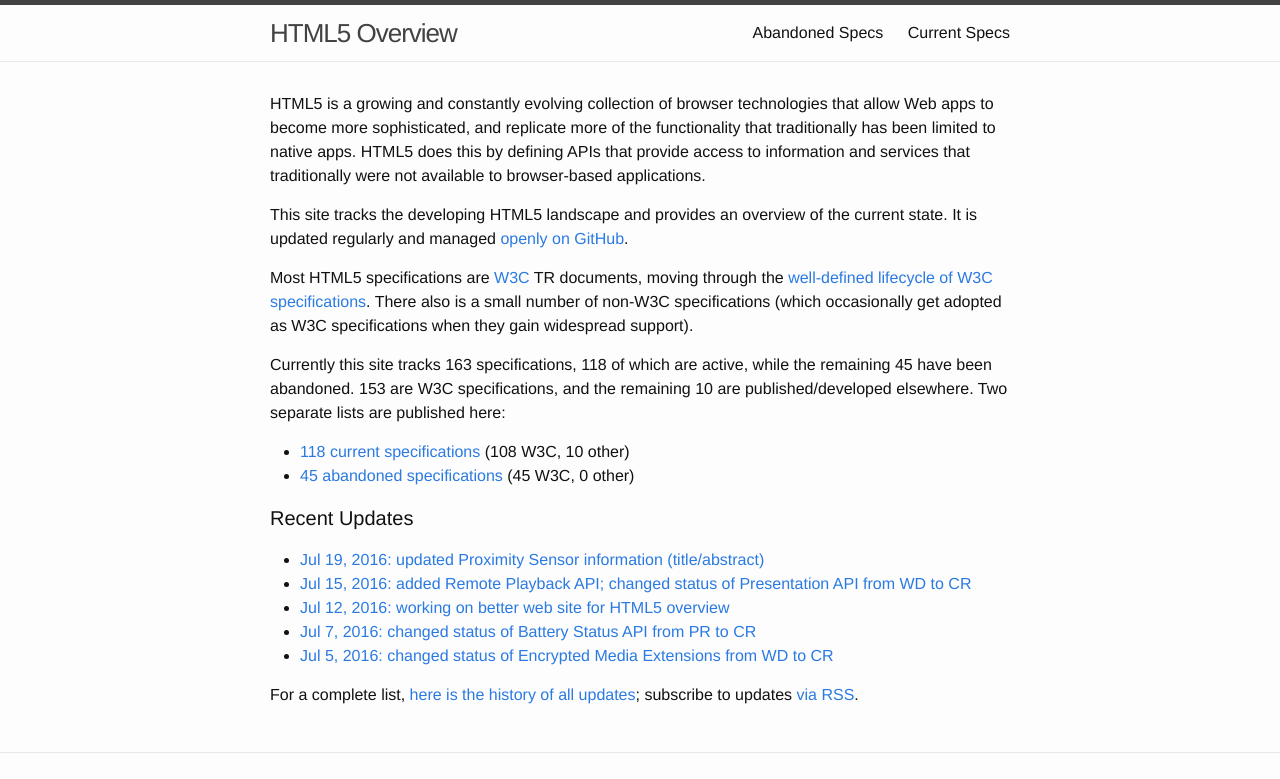
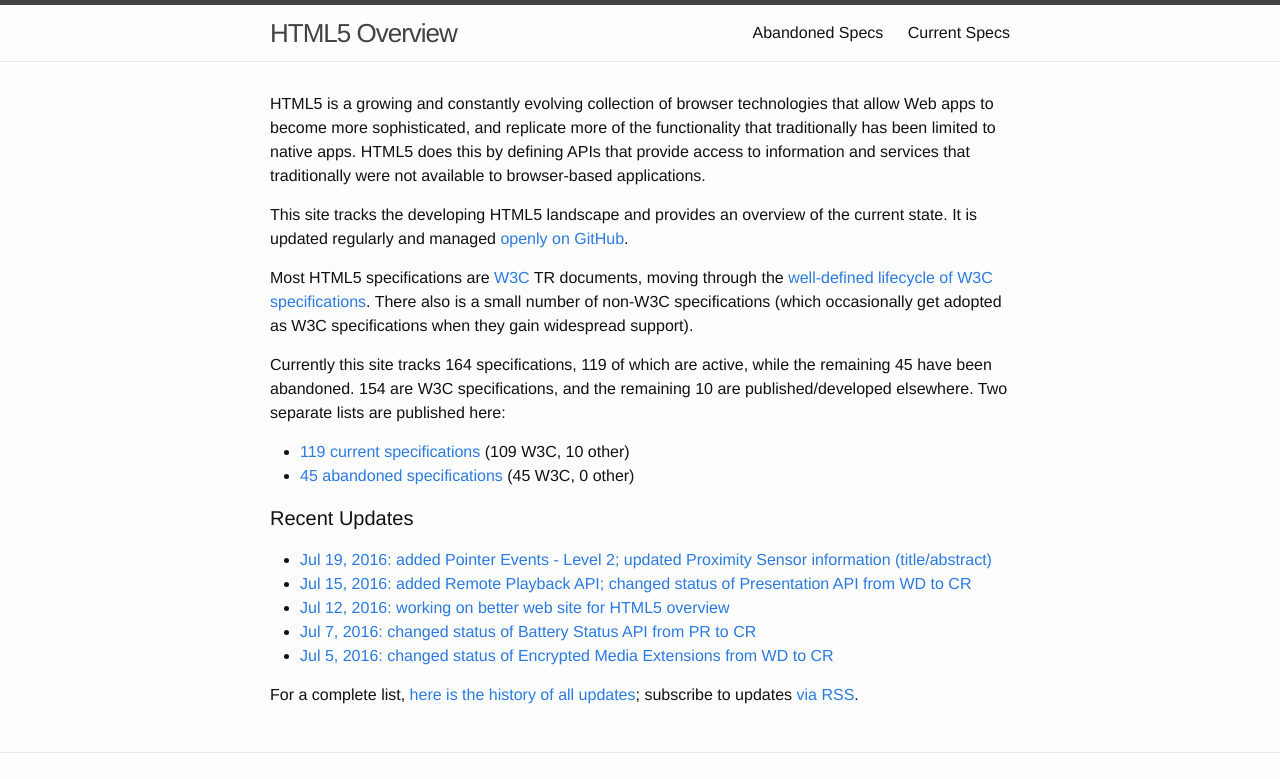
Before and after one commit to dret/HTML5-overview, a Jekyll site: the page built from index.html, in a window 1280 px wide, cut to the strip 0-779 px from the top of the page. Built offline with Jekyll 4.4.1, drawn with Linux system fonts in a browser that asks for light colours.

Commit message:
adding "Pointer Events - Level 2"

```diff
--- a/_includes/specs.html
+++ b/_includes/specs.html
@@ -1,8 +1,8 @@
 <?xml version="1.0" encoding="UTF-8"?><div class="specs">
-   <p>Currently this site tracks 163 specifications, 118 of which are active, while the remaining 45 have been abandoned. 153 are W3C specifications, and the remaining 10 are published/developed elsewhere. Two separate lists are published here:
+   <p>Currently this site tracks 164 specifications, 119 of which are active, while the remaining 45 have been abandoned. 154 are W3C specifications, and the remaining 10 are published/developed elsewhere. Two separate lists are published here:
       <ul>
          <li>
-            <a href="current">118 current specifications</a> (108 W3C, 10 other)
+            <a href="current">119 current specifications</a> (109 W3C, 10 other)
          </li>
          <li>
             <a href="abandoned">45 abandoned specifications</a> (45 W3C, 0 other)
--- a/_posts/2016-07-19-update.md
+++ b/_posts/2016-07-19-update.md
@@ -1,8 +1,8 @@
 ---
 layout: post
-title:  "updated Proximity Sensor information (title/abstract)"
+title:  "added Pointer Events - Level 2; updated Proximity Sensor information (title/abstract)"
 date:   2016-07-19
-tags:   proximity
+tags:   pointerevents2, proximity
 ---
 
-updated [Proximity Sensor](/spec/proximity) information (title/abstract)
+added [Pointer Events - Level 2](/spec/pointerevents2); updated [Proximity Sensor](/spec/proximity) information (title/abstract)
--- a/current.md
+++ b/current.md
@@ -8,7 +8,7 @@
 
 This is a list of all current HTML5 specs, first [W3C TR](#TR) (grouped by status), and then [others](#others):
 
-## <a name="TR"/>W3C TR Specifications (108 Specs)
+## <a name="TR"/>W3C TR Specifications (109 Specs)
 
 ### <a name="REC"/>Recommendations (24 Specs)
 
@@ -95,6 +95,7 @@
 * [Payment Method Identifiers](spec/payment-method-id)
 * [Payment Request API](spec/payment-request)
 * [Performance Timeline Level 2](spec/performance-timeline-2)
+* [Pointer Events - Level 2](spec/pointerevents2)
 * [Preload](spec/preload)
 * [Proximity Sensor](spec/proximity)
 * [Push API](spec/push-api)
--- a/html5.xml
+++ b/html5.xml
@@ -448,6 +448,10 @@
             <title>Pointer Events</title>
             <abstract>This document defines events and related interfaces for handling hardware agnostic pointer input from devices like a mouse, pen, or touchscreen. For compatibility with existing mouse-based content, this specification also describes a mapping to fire DOM3 Mouse Events for pointer device types other than mouse.</abstract>
         </spec>
+        <spec id="pointerevents2" status="WD">
+            <title>Pointer Events - Level 2</title>
+            <abstract>The features in this specification extend or modify those found in "Pointer Events", a W3C Recommendation that describes events and related interfaces for handling hardware agnostic pointer input from devices including a mouse, pen, touchscreen, etc. For compatibility with existing mouse based content, this specification also describes a mapping to fire Mouse Events for other pointer device types.</abstract>
+        </spec>
         <spec id="uievents" status="WD">
             <title>UI Events Specification</title>
             <abstract>This specification defines UI Events which extend the DOM Event objects defined in DOM4. UI Events are those typically implemented by visual user agents for handling user interaction such as mouse and keyboard input.</abstract>
@@ -682,7 +686,7 @@
         </spec>
     </specs>
     <log>
-        <entry date="2016-07-19">updated <a href="http://www.w3.org/TR/proximity/"><q>Proximity Sensor</q></a> information (title/abstract)</entry>
+        <entry date="2016-07-19">added <a href="http://www.w3.org/TR/pointerevents2/"><q>Pointer Events - Level 2</q></a>; updated <a href="http://www.w3.org/TR/proximity/"><q>Proximity Sensor</q></a> information (title/abstract)</entry>
         <entry date="2016-07-15">added <a href="http://www.w3.org/TR/remote-playback/"><q>Remote Playback API</q></a>; changed status of <a href="http://www.w3.org/TR/presentation-api/"><q>Presentation API</q></a> from WD to CR</entry>
         <entry date="2016-07-07">changed status of <a href="http://www.w3.org/TR/battery-status/"><q>Battery Status API</q></a> from PR to CR</entry>
         <entry date="2016-07-05">changed status of <a href="http://www.w3.org/TR/encrypted-media/"><q>Encrypted Media Extensions</q></a> from WD to CR</entry>
```
Also changed, not shown: other parts of current.md (+1 -1 lines), spec/pointerevents2.md (added, +9 -0 lines).
